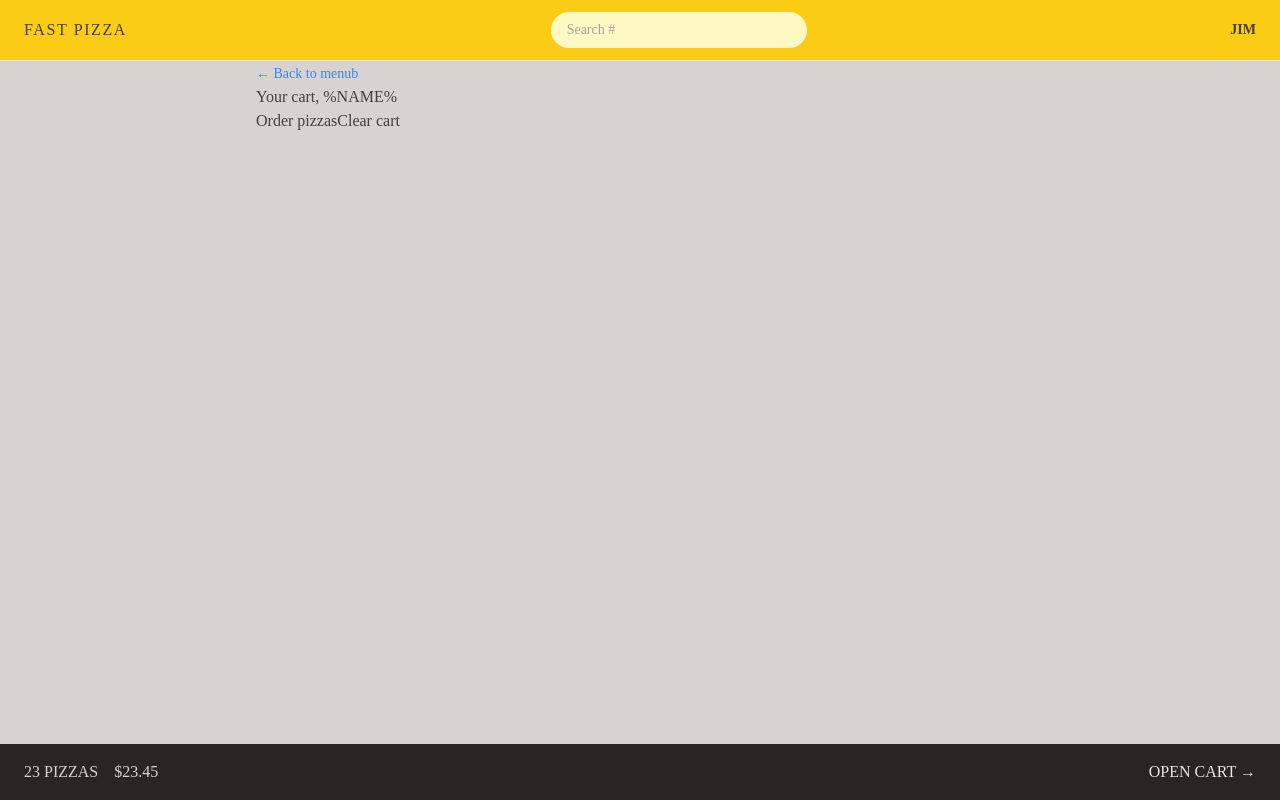
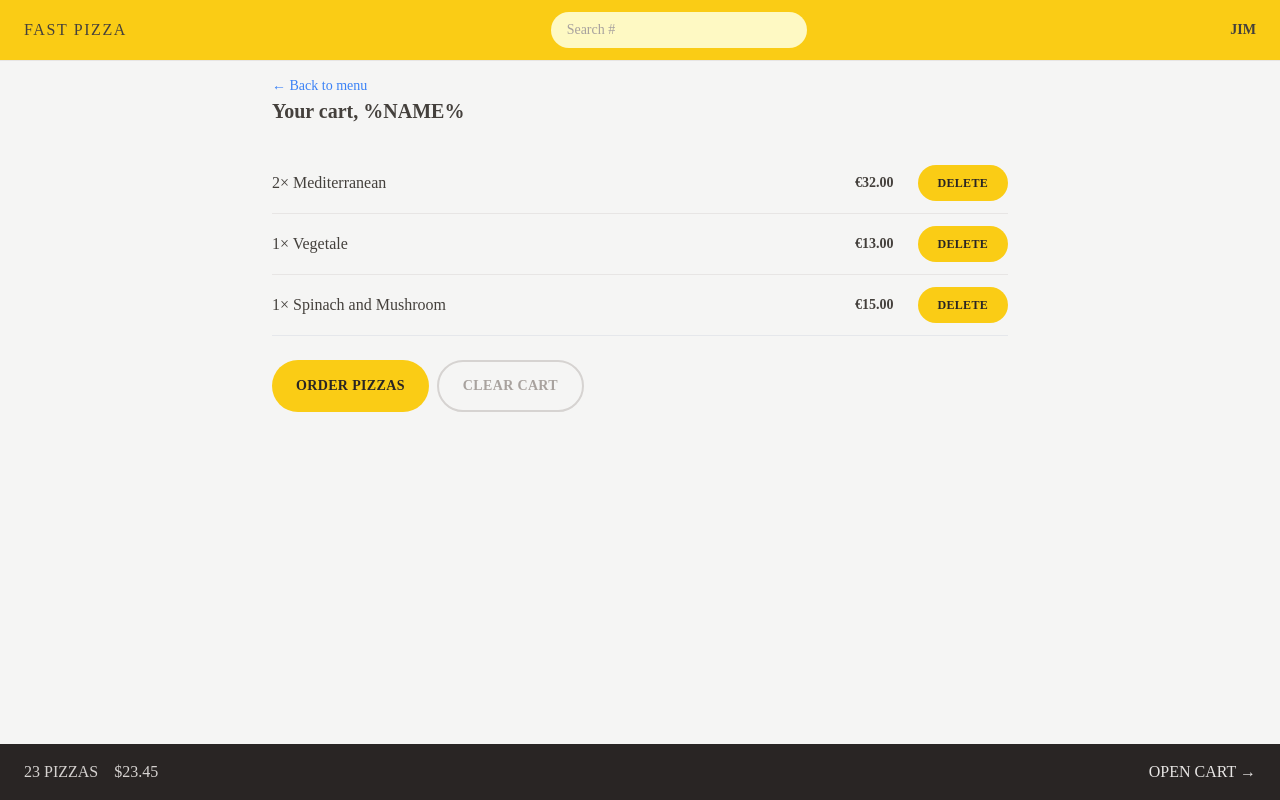
Before and after one commit to Hongfei01/fast-pizza, a React (Vite) app: page /cart in a window 1280 px wide. Built offline with nearby package versions, Linux system fonts and the light colour scheme.

Commit message:
style CreateOrder component

```diff
--- a/src/features/cart/Cart.jsx
+++ b/src/features/cart/Cart.jsx
@@ -1,44 +1,50 @@
-import { Link } from 'react-router-dom';
 import LinkButton from '../../ui/LinkButton';
 import Button from '../../ui/Button';
+import CartItem from './CartItem';
 
-// const fakeCart = [
-//   {
-//     pizzaId: 12,
-//     name: 'Mediterranean',
-//     quantity: 2,
-//     unitPrice: 16,
-//     totalPrice: 32,
-//   },
-//   {
-//     pizzaId: 6,
-//     name: 'Vegetale',
-//     quantity: 1,
-//     unitPrice: 13,
-//     totalPrice: 13,
-//   },
-//   {
-//     pizzaId: 11,
-//     name: 'Spinach and Mushroom',
-//     quantity: 1,
-//     unitPrice: 15,
-//     totalPrice: 15,
-//   },
-// ];
+const fakeCart = [
+  {
+    pizzaId: 12,
+    name: 'Mediterranean',
+    quantity: 2,
+    unitPrice: 16,
+    totalPrice: 32,
+  },
+  {
+    pizzaId: 6,
+    name: 'Vegetale',
+    quantity: 1,
+    unitPrice: 13,
+    totalPrice: 13,
+  },
+  {
+    pizzaId: 11,
+    name: 'Spinach and Mushroom',
+    quantity: 1,
+    unitPrice: 15,
+    totalPrice: 15,
+  },
+];
 
 function Cart() {
-  // const cart = fakeCart;
+  const cart = fakeCart;
 
   return (
-    <div>
-      <LinkButton to={'/menu'}> &larr; Back to menub</LinkButton>
+    <div className="px-4 py-3">
+      <LinkButton to={'/menu'}> &larr; Back to menu</LinkButton>
 
-      <h2>Your cart, %NAME%</h2>
+      <h2 className="mb-7 text-xl font-semibold">Your cart, %NAME%</h2>
+      <ul className="mt-3 divide-y divide-stone-200 border-b">
+        {cart.map((item) => (
+          <CartItem item={item} key={item.pizzaId} />
+        ))}
+      </ul>
 
-      <div>
-        <Button to={'/order/new'}>Order pizzas</Button>
-
-        <button>Clear cart</button>
+      <div className="mt-6 space-x-2">
+        <Button to={'/order/new'} type={'primary'}>
+          Order pizzas
+        </Button>
+        <Button type="secondary">Clear cart</Button>
       </div>
     </div>
   );
--- a/src/features/cart/CartItem.jsx
+++ b/src/features/cart/CartItem.jsx
@@ -1,15 +1,17 @@
+import Button from '../../ui/Button';
 import { formatCurrency } from '../../utils/helpers';
 
 function CartItem({ item }) {
   const { pizzaId, name, quantity, totalPrice } = item;
 
   return (
-    <li>
-      <p>
+    <li className="py-3 sm:flex sm:items-center sm:justify-between">
+      <p className="mb-1 sm:mb-0">
         {quantity}&times; {name}
       </p>
-      <div>
-        <p>{formatCurrency(totalPrice)}</p>
+      <div className="flex items-center justify-between sm:gap-6">
+        <p className="text-sm font-bold">{formatCurrency(totalPrice)}</p>
+        <Button type={'small'}>Delete</Button>
       </div>
     </li>
   );
--- a/src/features/order/CreateOrder.jsx
+++ b/src/features/order/CreateOrder.jsx
@@ -42,31 +42,42 @@ function CreateOrder() {
   const cart = fakeCart;
 
   return (
-    <div>
-      <h2>Ready to order? Let &apos;s go!</h2>
+    <div className="px-4 py-6">
+      <h2 className="mb-8 text-xl font-semibold">
+        Ready to order? Let &apos;s go!
+      </h2>
 
       <Form method="POST">
-        <div>
-          <label>First Name</label>
-          <input className="input" type="text" name="customer" required />
+        <div className="inputDiv">
+          <label className="sm:basis-40">First Name</label>
+          <input className="input grow" type="text" name="customer" required />
         </div>
 
-        <div>
-          <label>Phone number</label>
-          <div>
-            <input type="tel" name="phone" required className="input" />
-            {formErrors?.phone && <p>{formErrors.phone}</p>}
+        <div className="inputDiv">
+          <label className="sm:basis-40">Phone number</label>
+          <div className="grow">
+            <input type="tel" name="phone" required className="input w-full" />
+            {formErrors?.phone && (
+              <p className="mt-2 rounded-md bg-red-200 p-2 text-xs text-red-700">
+                {formErrors.phone}
+              </p>
+            )}
           </div>
         </div>
 
-        <div>
-          <label>Address</label>
-          <div>
-            <input className="input" type="text" name="address" required />
+        <div className="inputDiv">
+          <label className="sm:basis-40">Address</label>
+          <div className="grow">
+            <input
+              className="input w-full"
+              type="text"
+              name="address"
+              required
+            />
           </div>
         </div>
 
-        <div>
+        <div className="mb-12 flex items-center gap-5">
           <input
             className="h-6 w-6 accent-yellow-400 focus:outline-none focus:ring focus:ring-yellow-400 focus:ring-offset-2"
             type="checkbox"
@@ -75,7 +86,9 @@ function CreateOrder() {
             // value={withPriority}
             // onChange={(e) => setWithPriority(e.target.checked)}
           />
-          <label htmlFor="priority">Want to yo give your order priority?</label>
+          <label htmlFor="priority" className="font-medium">
+            Want to yo give your order priority?
+          </label>
         </div>
 
         <div>
--- a/src/index.css
+++ b/src/index.css
@@ -5,7 +5,11 @@
 @layer components {
 
   .input {
-    @apply transition-all w-full rounded-full border border-stone-200 px-4 py-2 text-sm placeholder:text-stone-400 focus:outline-none focus:ring focus:ring-yellow-400 md:px-6 md:py-3
+    @apply transition-all  rounded-full border border-stone-200 px-4 py-2 text-sm placeholder:text-stone-400 focus:outline-none focus:ring focus:ring-yellow-400 md:px-6 md:py-3
+  }
+
+  .inputDiv {
+    @apply mb-5 flex flex-col gap-2 sm:flex-row sm:items-center
   }
 
   .loader {
```
Also changed, not shown: index.html (+4 -3 lines).
